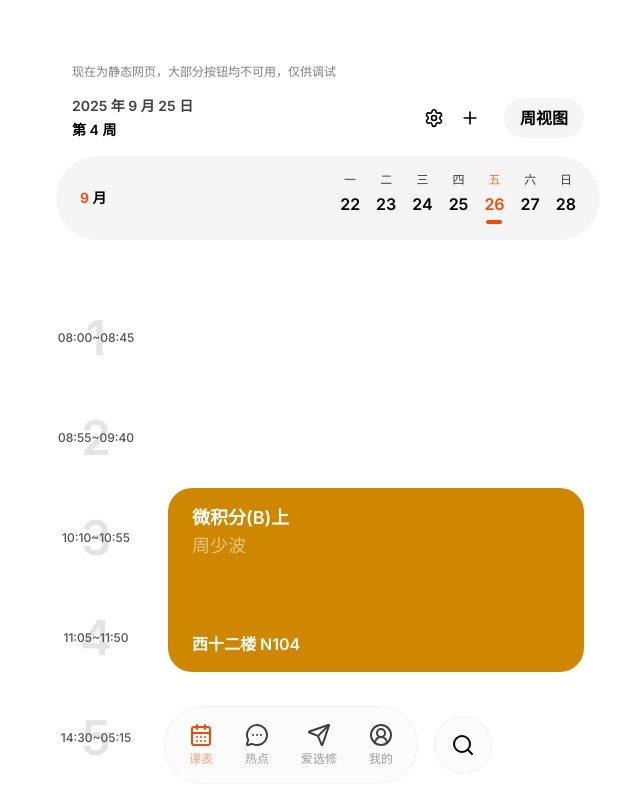
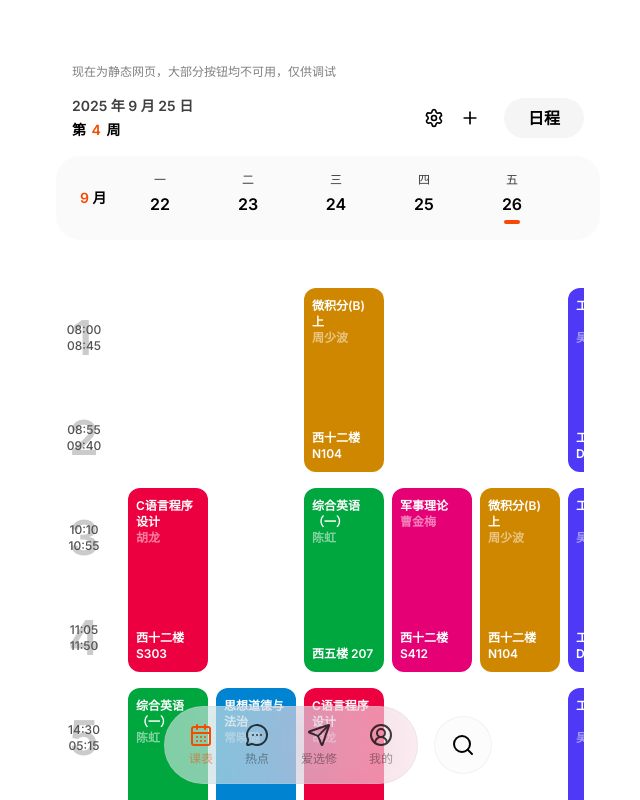
Before and after one commit to gengyue2468/hustoday-refresh, a Next.js app: page / in a window 1280 px wide. Both pictures are taken after a click on the button "周视图". Shown: the top 800 px of the page, without its empty margins (312-952 px from the left). Built offline with nearby package versions, Linux system fonts and the light colour scheme.

Commit message:
美化 & 基本完善首页功能

```diff
--- a/package.json
+++ b/package.json
@@ -14,7 +14,8 @@
     "next": "15.5.3",
     "next-themes": "^0.4.6",
     "react": "19.1.0",
-    "react-dom": "19.1.0"
+    "react-dom": "19.1.0",
+    "vaul": "^1.1.2"
   },
   "devDependencies": {
     "@eslint/eslintrc": "^3",
--- /dev/null
+++ b/src/components/ui/Drawer.js
@@ -0,0 +1,27 @@
+import { Drawer } from "vaul";
+
+export default function OpenDrawer({ title, desc, content, children }) {
+  return (
+    <Drawer.Root>
+      <Drawer.Trigger>{children}</Drawer.Trigger>
+      <Drawer.Portal>
+        <Drawer.Overlay className="fixed inset-0 bg-black/40 backdrop-blur-lg z-20" />
+        <Drawer.Content className="max-w-xl mx-auto bg-neutral-50 dark:bg-neutral-950 rounded-t-3xl border border-neutral-200 dark:border-neutral-800 h-fit fixed bottom-0 left-0 right-0 outline-none z-30">
+          <div className="flex justify-center">
+            <div className="rounded-full bg-neutral-200 dark:bg-neutral-800 w-18 h-2 mt-4" />
+          </div>
+          <div className="px-8 py-12">
+            <Drawer.Title className="font-semibold text-3xl">
+              {title}
+            </Drawer.Title>
+            <Drawer.Description className="font-semibold text-2xl opacity-50">
+              {desc}
+            </Drawer.Description>
+
+            <div className="mt-8">{content}</div>
+          </div>
+        </Drawer.Content>
+      </Drawer.Portal>
+    </Drawer.Root>
+  );
+}
--- a/src/pages/index.js
+++ b/src/pages/index.js
@@ -1,10 +1,47 @@
 import Layout from "@/components/Layout";
-import { PlusIcon, SettingsIcon } from "lucide-react";
-import { useState } from "react";
+import ActionCard from "@/components/ui/ActionCard";
+import OpenDrawer from "@/components/ui/Drawer";
+import {
+  CheckIcon,
+  ChevronRightIcon,
+  PlusIcon,
+  SettingsIcon,
+} from "lucide-react";
+import { useState, useRef, useEffect } from "react";
 
 export default function Main() {
   const [currentDay, setCurrentDay] = useState(5);
   const [today, setToday] = useState(5);
+  const [showType, setShowType] = useState("day");
+
+  const topScrollRef = useRef(null);
+  const bottomScrollRef = useRef(null);
+
+  useEffect(() => {
+    if (showType !== "week") return;
+
+    const topScroll = topScrollRef.current;
+    const bottomScroll = bottomScrollRef.current;
+
+    if (!topScroll || !bottomScroll) return;
+
+    const handleTopScroll = () => {
+      bottomScroll.scrollLeft = topScroll.scrollLeft;
+    };
+
+    const handleBottomScroll = () => {
+      topScroll.scrollLeft = bottomScroll.scrollLeft;
+    };
+
+    topScroll.addEventListener("scroll", handleTopScroll);
+    bottomScroll.addEventListener("scroll", handleBottomScroll);
+
+    return () => {
+      topScroll.removeEventListener("scroll", handleTopScroll);
+      bottomScroll.removeEventListener("scroll", handleBottomScroll);
+    };
+  }, [showType]);
+
   const CalendarTemp = ({ num, note, ...props }) => {
     let chineseNote;
     switch (note) {
@@ -30,13 +67,13 @@ export default function Main() {
         chineseNote = "日";
         break;
     }
-    const active = note === currentDay;
+    const active = showType === "day" && note === currentDay;
     const isToday = note === today;
     return (
       <div
-        className={`cursor-pointer flex flex-col space-y-1 justify-center items-center rounded-full ${
-          active && "text-orange-600"
-        }`}
+        className={`transition-all duration-500 cursor-pointer flex flex-col space-y-1 justify-center items-center rounded-full ${
+          showType === "day" ? "w-6" : "w-20"
+        }  ${active && "text-orange-600"}`}
         {...props}
       >
         <span className="opacity-75 text-xs">{chineseNote}</span>
@@ -163,7 +200,7 @@ export default function Main() {
         color: "indigo",
       },
     ],
-    [],
+    [{}],
   ];
 
   const CourseCard = ({ title, location, teacher, color }) => {
@@ -182,18 +219,30 @@ export default function Main() {
     };
 
     const colorStyle = colorMap[color] || "bg-neutral-500";
+    const headingStyle =
+      showType === "day" ? "font-semibold text-lg" : "font-semibold text-xs";
+    const subHeadingStyle =
+      showType === "day"
+        ? "font-semibold text-lg opacity-50"
+        : "font-semibold text-xs opacity-50";
+    const locationStyle =
+      showType === "day" ? "font-semibold text-base" : "font-semibold text-xs";
     return (
       <div
-        className={`${colorStyle} text-white rounded-3xl px-6 py-4 h-46 ${
-          noData ? "bg-white dark:bg-black" : "w-full"
+        className={`${colorStyle} transition-all duration-500 text-white  ${
+          noData ? "bg-white dark:bg-black" : ""
+        } ${
+          showType === "week"
+            ? "w-20 px-2 py-2.5 h-46 rounded-xl"
+            : "rounded-3xl w-full h-46 px-6 py-4"
         }`}
       >
         <div className="flex flex-col justify-between h-full">
           <div>
-            <h1 className="font-semibold text-lg">{title}</h1>
-            <h2 className="font-medium text-lg opacity-50">{teacher}</h2>
+            <h1 className={headingStyle}>{title}</h1>
+            <h2 className={subHeadingStyle}>{teacher}</h2>
           </div>
-          <h2 className="font-semibold text-base">{location}</h2>
+          <h2 className={locationStyle}>{location}</h2>
         </div>
       </div>
     );
@@ -209,39 +258,104 @@ export default function Main() {
           <h1 className="font-semibold text-sm opacity-75">
             2025 年 9 月 25 日
           </h1>
-          <div className="flex flex-row space-x-2 text-sm">
-            <h1 className="font-semibold">第 4 周</h1>
-            {currentDay !== today && (
+          <div className="flex flex-row space-x-2 items-center text-sm">
+            <h1 className="font-semibold">
+              第 <span className="text-orange-600 ml-0.5 mr-0.5">4</span> 周
+            </h1>
+            {showType === "day" && currentDay !== today && (
               <button
-                className="text-orange-600 font-semibold"
+                className="text-orange-600 font-semibold flex flex-row items-center space-x-0.5"
                 onClick={() => setCurrentDay(today)}
               >
-                回到今天
+                <span>回到今天</span>
+                <ChevronRightIcon size={16} />
               </button>
             )}
           </div>
         </div>
         <div className="flex flex-row space-x-6 items-center">
           <div className="flex flex-row space-x-4">
-            <button>
+            <OpenDrawer
+              title="课表设置"
+              desc="管理您的 Hustoday 课表"
+              content={
+                <div className="flex flex-col space-y-2">
+                  <h1 className="font-semibold text-lg">我的课表</h1>
+
+                  <div className="grid grid-rows-1 grid-cols-2 gap-4">
+                    <CourseCard
+                      title="2025-2026 （秋）"
+                      teacher="待定"
+                      location={<CheckIcon size={24} />}
+                      color="blue"
+                    />
+                    <CourseCard
+                      title="2025-2026 （春）"
+                      teacher="待定"
+                      location={<CheckIcon size={0} />}
+                      color="red"
+                    />
+                  </div>
+
+                  <h1 className="font-semibold text-lg mt-4">通用</h1>
+                  <div className="flex flex-col space-y-2">
+                    <ActionCard title="网安时间" />
+                    <ActionCard title="切换令时" />
+                    <ActionCard title="是否展示非本周课程" />
+                    <ActionCard title="课程表水平线" />
+                  </div>
+                </div>
+              }
+            >
               <SettingsIcon size={20} />
-            </button>
-            <button>
+            </OpenDrawer>
+
+            <OpenDrawer
+              title="导入课表"
+              desc="导入新课表至 Hustoday"
+              content={
+                <div className="flex flex-col space-y-2">
+                  <ActionCard title="一键导入课表" />
+                  <ActionCard title="一键导入研究生课表" />
+                  <ActionCard title="一键导入劳动课程" />
+                  <ActionCard title="一键导入物理课表" />
+                  <ActionCard title="一键导入考试" />
+                  <ActionCard title="自定义添加单个课程" />
+                </div>
+              }
+            >
               <PlusIcon size={20} />
-            </button>
+            </OpenDrawer>
           </div>
-          <button className="bg-neutral-100 dark:bg-neutral-900 rounded-full px-4 py-2 font-semibold">
-            周视图
+          <button
+            onClick={() => setShowType(showType === "day" ? "week" : "day")}
+            className="bg-neutral-100 dark:bg-neutral-900 rounded-full px-4 py-2 font-semibold w-20"
+          >
+            {showType === "day" ? "周视图" : "日程"}
           </button>
         </div>
       </div>
 
-      <div className="mt-4 rounded-full px-6 py-4 -translate-x-4 w-[calc(100%+2rem)] bg-neutral-100 dark:bg-neutral-900">
-        <div className="text-sm flex flex-row items-center justify-between">
-          <h1 className="font-semibold">
-            <span className="text-orange-600">9</span> 月
+      <div className="sticky top-4 mt-4 rounded-3xl px-6 py-4 -translate-x-4 w-[calc(100%+2rem)] bg-neutral-100/50 dark:bg-neutral-900/50 backdrop-blur-lg z-10">
+        <div
+          ref={topScrollRef}
+          className={`text-sm flex flex-row ${
+            showType === "day" ? "space-x-8" : "space-x-"
+          } items-center justify-between flex-nowrap overflow-x-scroll`}
+        >
+          <div>
+            <h1
+              className={`font-semibold ${showType === "day" ? "w-8" : "w-10"}`}
+            >
+              <span className="text-orange-600">9</span> <span>月</span>
             </h1>
-          <div className="flex flex-row space-x-4">
+          </div>
+
+          <div
+            className={`flex flex-row ${
+              showType === "day" ? "space-x-4" : "space-x-2"
+            } `}
+          >
             {[1, 2, 3, 4, 5, 6, 7].map((cal, index) => (
               <CalendarTemp
                 key={index}
@@ -254,24 +368,36 @@ export default function Main() {
         </div>
       </div>
 
-      <div className="mt-12 flex flex-row justify-between space-x-12">
+      <div className="mt-12 flex flex-row justify-between space-x-8">
         <div className="flex flex-col space-y-0">
-          {timeTable.map((time, index) => (
+          {timeTable.map((time, index) => {
+            const simplifiedTimeData = time.split("~");
+            return (
               <div
                 key={index}
-              className="relative flex justify-center items-center w-12 h-25"
+                className={`relative flex justify-center items-center ${
+                  showType === "day" ? "w-12" : "w-6"
+                } h-25 transition-all duration-500`}
               >
-              <h1 className="font-semibold text-5xl opacity-10 z-0">
+                <h1 className="font-semibold text-5xl opacity-20 z-0 w-12">
                   {index + 1}
                 </h1>
                 <div className="absolute w-12 flex justify-center items-center">
                   <h1 className="font-medium text-xs text-neutral-600 dark:text-neutral-400">
-                  {time}
+                    {showType === "day" ? (
+                      time
+                    ) : (
+                      <span className="text-center flex flex-col space-y-1 justify-center items-center">
+                        {simplifiedTimeData[0]} {simplifiedTimeData[1]}
+                      </span>
+                    )}
                   </h1>
                 </div>
               </div>
-          ))}
+            );
+          })}
         </div>
+        {showType === "day" && (
           <div className="flex flex-col space-y-4 flex-1">
             {courseList[currentDay - 1]?.map((course, index) => (
               <CourseCard
@@ -283,6 +409,28 @@ export default function Main() {
               />
             ))}
           </div>
+        )}
+
+        {showType === "week" && (
+          <div
+            ref={bottomScrollRef}
+            className="flex flex-row space-x-2 flex-nowrap overflow-x-scroll"
+          >
+            {courseList.map((course, index) => (
+              <div className="flex flex-col space-y-4 flex-1" key={index}>
+                {course?.map((course, index) => (
+                  <CourseCard
+                    key={index}
+                    title={course.title}
+                    location={course.location}
+                    teacher={course.teacher}
+                    color={course.color}
+                  />
+                ))}
+              </div>
+            ))}
+          </div>
+        )}
       </div>
     </Layout>
   );
```
Also changed, not shown: 1 other file (tests, documents, lock files or other folders). Lines whose indentation alone changed are shown as unchanged.
